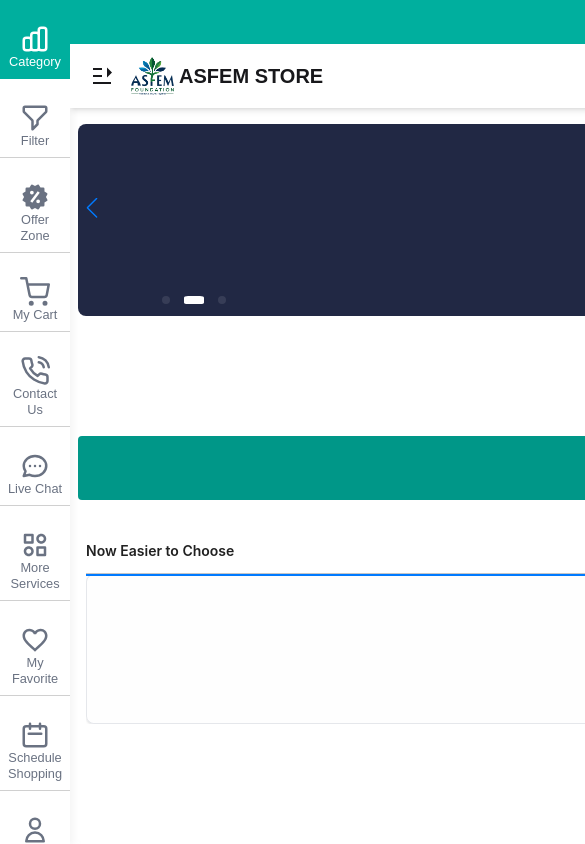
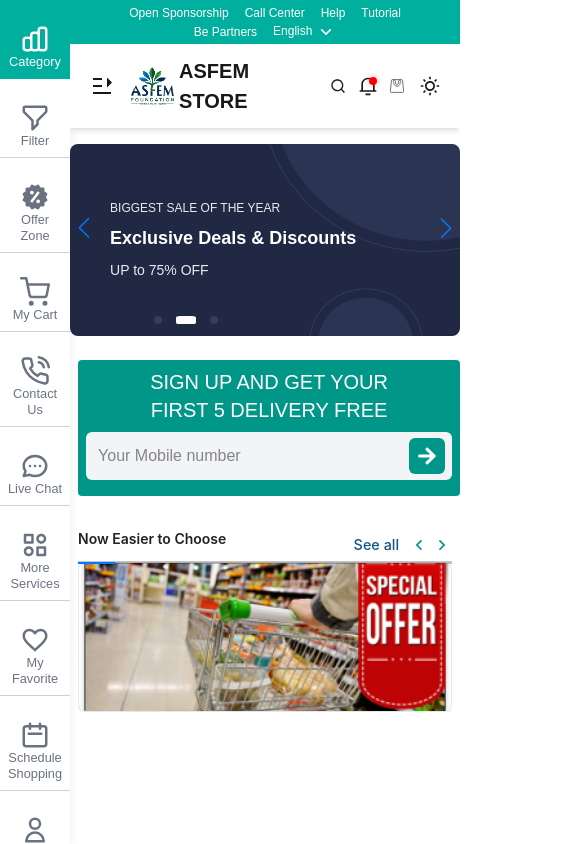
Before and after one commit to mishkat433/ecommerce-clint, a Next.js app: page / in a window 390 px wide. Shown: the top 844 px of the page, 585 px wide, since content can reach past the window. Built offline with nearby package versions, Linux system fonts and the light colour scheme.

Commit message:
banner, easier to chose responsible

```diff
--- a/app/layout.tsx
+++ b/app/layout.tsx
@@ -14,10 +14,10 @@
     <html lang="en">
       <body >
         <div className="flex ">
-          <div className="lg:w-[6%] bg-white h-screen">
+          <div className="w-full md:w-[6%] bg-white h-screen">
             <SidebarItems />
           </div>
-          <div className="lg:w-[94%]">
+          <div className="w-full md:w-[94%]">
             <Header />
             <div className="">
               {children}
--- a/components/Home/AfterSlide/AfterSlide.tsx
+++ b/components/Home/AfterSlide/AfterSlide.tsx
@@ -20,13 +20,13 @@
     }
 
     return (
-        <div className='after-slider bg-[#009788] flex flex-row items-center justify-center py-2 rounded ml-2'>
+        <div className='after-slider bg-[#009788] flex flex-col lg:flex-row items-center justify-center py-2 rounded ml-2'>
             <div className='w-4/6 text-center text-white '>
                 <h4 className='text-xl'>SIGN UP AND GET YOUR FIRST 5 DELIVERY FREE</h4>
             </div>
 
-            <form onSubmit={handleSubmit(onSubmit)} className="relative w-2/6 input-arrow-none">
-                <input type="number" placeholder="Your Mobile number" className={`w-2/3 bg-gray-100 rounded-xl p-3 pr-12 ${errors.mobileNumber ? 'focus:outline-red-500' : 'focus:outline-teal-700'}`}
+            <form onSubmit={handleSubmit(onSubmit)} className="relative w-full md:w-2/6 input-arrow-none p-2">
+                <input type="number" placeholder="Your Mobile number" className={`w-full md:w-2/3 bg-gray-100 rounded-md md:rounded-xl p-3 pr-12 ${errors.mobileNumber ? 'focus:outline-red-500' : 'focus:outline-teal-700'}`}
                     {...register("mobileNumber", {
                         required: "Phone Number is required",
                         pattern: {
@@ -34,7 +34,7 @@
                             message: "Phone number must start with 01 and be 11 digits"
                         }
                     })} />
-                <button type='submit' className="absolute top-1/2 -translate-y-1/2 right-[35%] text-xl bg-teal-600 p-2 text-white rounded-md cursor-pointer" > <FaArrowRight /> </button>
+                <button type='submit' className="absolute top-1/2 -translate-y-1/2 right-[4%] md:right-[35%] text-xl bg-teal-600 p-2 text-white rounded-md cursor-pointer" > <FaArrowRight /> </button>
             </form>
         </div>
     )
--- a/components/Home/EasierToChoose/EasierToChoose.tsx
+++ b/components/Home/EasierToChoose/EasierToChoose.tsx
@@ -35,7 +35,7 @@
     ];
 
     return (
-        <section className='easierToChoose p-4'>
+        <section className='easierToChoose p-2 md:p-4'>
             <EasierToChooseHeading prevRef={prevRef} nextRef={nextRef} />
 
             <div className='offers_slider'>
--- a/components/Home/NavigationSlide/ScrollSlide.tsx
+++ b/components/Home/NavigationSlide/ScrollSlide.tsx
@@ -44,15 +44,10 @@
     ];
 
     return (
-        <div className="w-full h-48 sm:h-56 md:h-64 lg:h-72 overflow-hidden">
+        <div className="w-full h-48 sm:h-56 md:h-72 overflow-hidden">
             <Swiper
                 spaceBetween={2}
                 slidesPerView={1}
-                breakpoints={{
-                    640: { slidesPerView: 1 },
-                    1024: { slidesPerView: 1 },
-                    1440: { slidesPerView: 1 },
-                }}
                 centeredSlides={true}
                 loop={true}
                 speed={1000}
@@ -62,19 +57,13 @@
                     delay: 4000,
                     disableOnInteraction: false,
                 }}
-
-
-
-
                 modules={[Autoplay, Pagination, Navigation]}
 
                 className="mySwiper h-full rounded-lg overflow-hidden"
             >
                 {fakeBannerSlides.map((slide) => (
                     <SwiperSlide key={slide.id}>
-                        <div className="  w-full h-full bg-cover bg-center  relative  flex flex-col justify-center  px-4 sm:px-8 md:px-14 lg:px-20  text-white "
-                            style={{ backgroundImage: `url(${slide.image})` }}
-                        >
+                        <div className="  w-full h-full bg-cover bg-center  relative  flex flex-col justify-center  px-10  md:px-20  text-white " style={{ backgroundImage: `url(${slide.image})` }}  >
                             <p className="text-xs sm:text-sm md:text-base opacity-90">{slide.title}</p>
                             <h1 className="text-lg sm:text-xl md:text-3xl lg:text-4xl font-bold my-2">
                                 {slide.subtitle}
--- a/components/Home/TopSlide/MainSlide.tsx
+++ b/components/Home/TopSlide/MainSlide.tsx
@@ -4,12 +4,12 @@
 import FadeSlide from "./FadeSlide/FadeSlide"
 
 const MainSlide = ({ }) => {
-    return <section className="flex flex-row gap-3 ml-2 h-72 ">
-        <div className="w-10/12">
+    return <section className=" md:flex  lg:flex-row md:gap-3 md:ml-2 md:h-72 ">
+        <div className="w-full lg:w-10/12">
             <ScrollSlide />
         </div>
 
-        <div className="w-2/12 h-full ">
+        <div className="w-full lg:w-2/12 h-full hidden md:block ">
             <FadeSlide />
         </div>
     </section>
```
